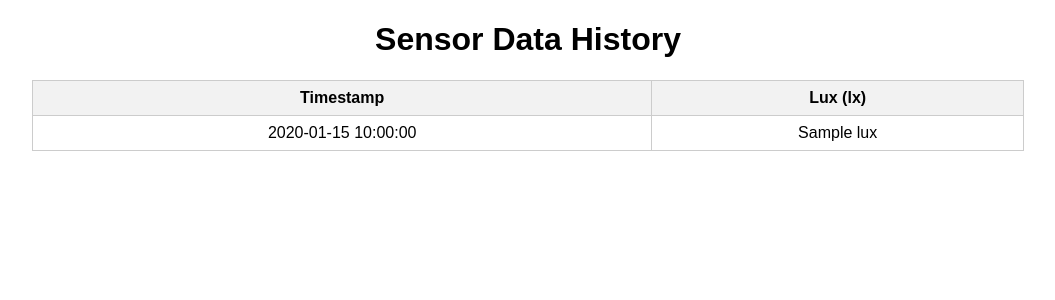
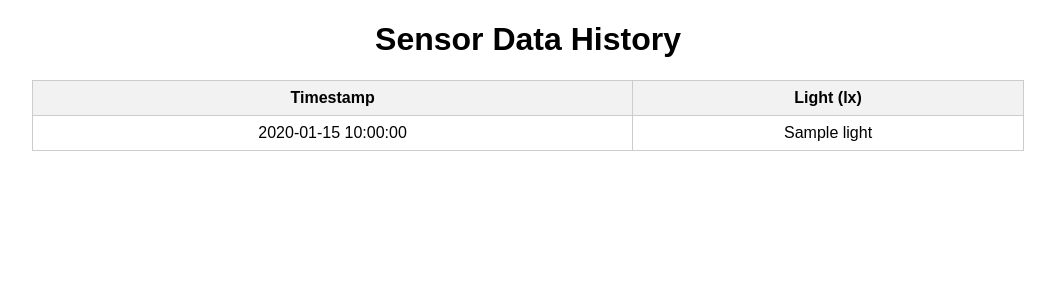
Before and after one commit to hphuc15/LightSense_IoT, a Flask app: template server/templates/data.html in a window 1280 px wide. Shown: the top 300 px of the page, without its empty margins (112-1167 px from the left). Run offline with Flask 3, Linux system fonts and the light colour scheme; the template is opened without the code that fills it: most values are stand-ins (such as "Sample title", 1, 10 or a date in 2020).

Commit message:
style(server): update data endpoint database field

```diff
--- a/server/app.py
+++ b/server/app.py
@@ -17,7 +17,7 @@ app = Flask(__name__)
 def home():
     return "<h1>Homepage</h1>"
 
-@app.route("/api/data", methods=["POST"])
+@app.route("/data", methods=["POST"])
 def receive_data():
     new_data = request.get_json()
     if not new_data:
@@ -25,7 +25,7 @@ def receive_data():
 
     record = {
         "timestamp": datetime.now(timezone.utc),
-        "lux": new_data["lux"]
+        "light": new_data["light"]
     }
 
     with mysql.connector.connect(
@@ -35,8 +35,8 @@ def receive_data():
         database = DB_NAME
     ) as conn:
         with conn.cursor() as curs:
-            insert_query = "INSERT INTO data (timestamp, lux) VALUES (%s, %s)"
-            insert_query_argument = (record["timestamp"], record["lux"])
+            insert_query = "INSERT INTO data (timestamp, light) VALUES (%s, %s)"
+            insert_query_argument = (record["timestamp"], record["light"])
             curs.execute(insert_query, insert_query_argument)
             conn.commit()
 
@@ -51,7 +51,7 @@ def get_data():
         database = DB_NAME
     ) as conn:
         with conn.cursor(dictionary = True) as curs:
-            select_query = "SELECT timestamp, lux FROM data ORDER BY timestamp DESC"
+            select_query = "SELECT timestamp, light FROM data ORDER BY timestamp DESC"
             curs.execute(select_query)
             records = curs.fetchall()
 
--- a/server/templates/data.html
+++ b/server/templates/data.html
@@ -31,12 +31,12 @@
     <table>
         <tr>
             <th>Timestamp</th>
-            <th>Lux (lx)</th>
+            <th>Light (lx)</th>
         </tr>
         {% for record in records %}
         <tr>
             <td>{{ record.timestamp }}</td>
-            <td>{{ record.lux }}</td>
+            <td>{{ record.light }}</td>
         </tr>
         {% endfor %}
     </table>
```
